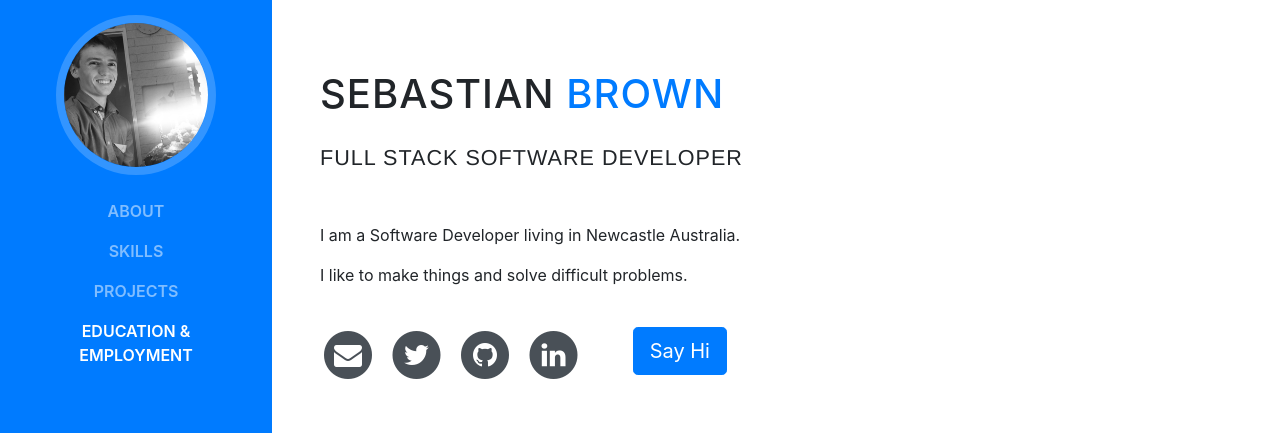
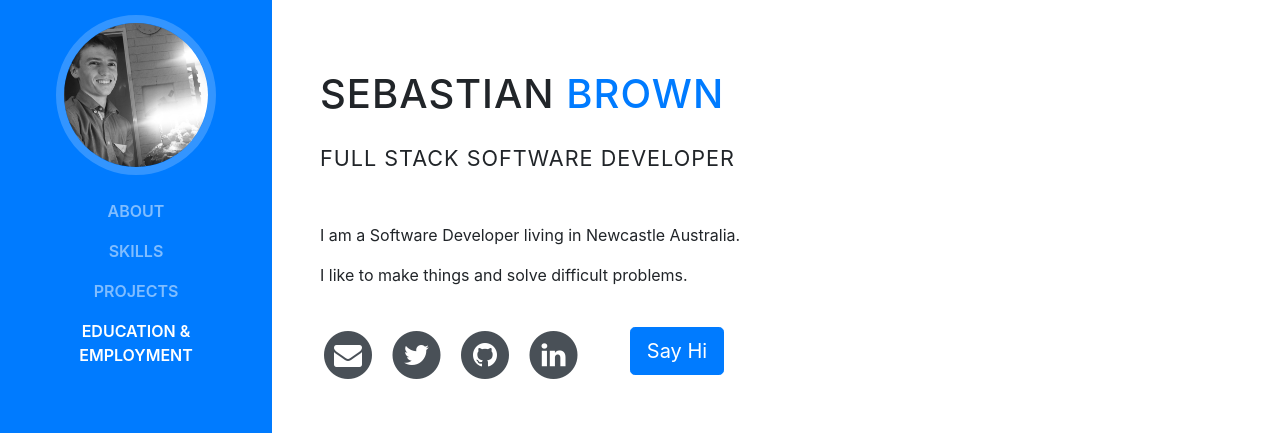
Before and after one commit to sebbeth/sebbeth.github.io, a website with bundled scripts: page index.html in a window 1280 px wide. Shown: the part 173-606 px from the top of the page. Built offline with nearby package versions, Linux system fonts and the light colour scheme; a web font is replaced by a local one.

Commit message:
removed helvetica

```diff
--- a/scss/_mixins.scss
+++ b/scss/_mixins.scss
@@ -6,11 +6,12 @@
     -o-background-size: cover;
     background-size: cover;
 }
+
 @mixin body-font {
     font-family: 'Open Sans', serif;
 }
+
 @mixin heading-font {
-  font-family:  'Helvetica Neue';
     font-weight: 400;
     letter-spacing: 1px;
 }
```
Also changed, not shown: css/resume.css, css/resume.min.css. Lines whose indentation alone changed are shown as unchanged.
